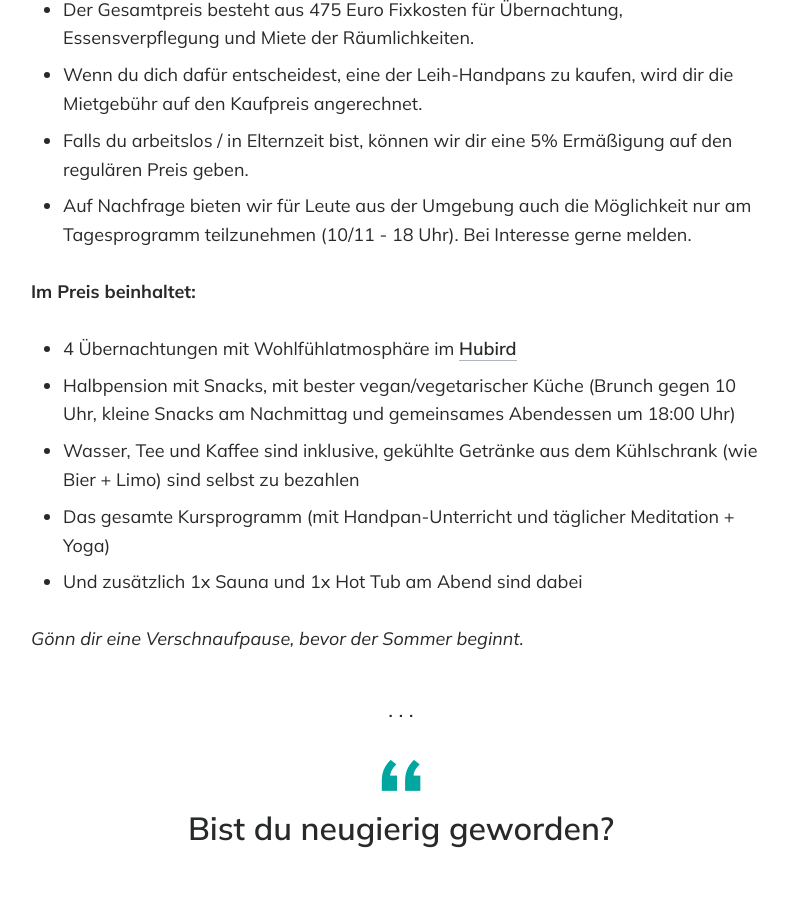
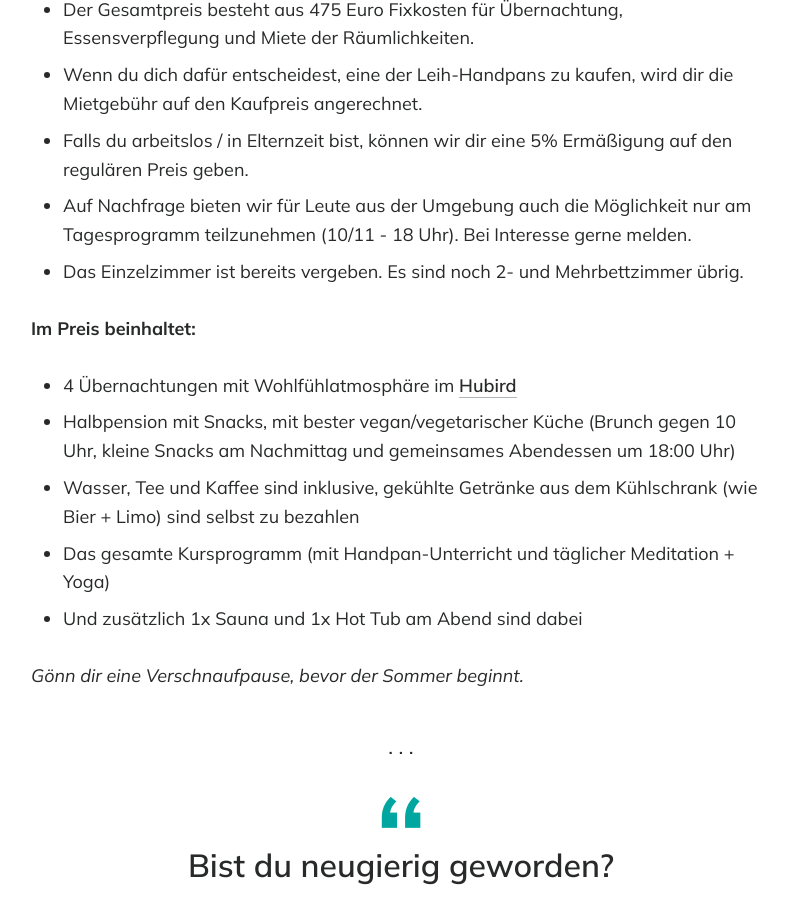
Before and after one commit to lukasziegler/retreats-in-oesterreich, a Jekyll site: the page built from _posts/2025-04-30-handpan-beginner-workshop-2025.markdown, in a window 1280 px wide and 900 px high, scrolled down 6378 px. Shown: the whole window, without its empty margins (239-1027 px from the left). Built offline with Jekyll 4.4.1, drawn with Linux system fonts in a browser that asks for light colours.

Commit message:
room update

```diff
--- a/_posts/2025-04-30-handpan-beginner-workshop-2025.markdown
+++ b/_posts/2025-04-30-handpan-beginner-workshop-2025.markdown
@@ -125,6 +125,7 @@ Auch für die **Yogastunden** von Alex sind keine Yoga-Vorkenntnisse notwendig.
 - Wenn du dich dafür entscheidest, eine der Leih-Handpans zu kaufen, wird dir die Mietgebühr auf den Kaufpreis angerechnet.
 - Falls du arbeitslos / in Elternzeit bist, können wir dir eine 5% Ermäßigung auf den regulären Preis geben.
 - Auf Nachfrage bieten wir für Leute aus der Umgebung auch die Möglichkeit nur am Tagesprogramm teilzunehmen (10/11 - 18 Uhr). Bei Interesse gerne melden.
+- Das Einzelzimmer ist bereits vergeben. Es sind noch 2- und Mehrbettzimmer übrig.
 
 
 **Im Preis beinhaltet:**
```
